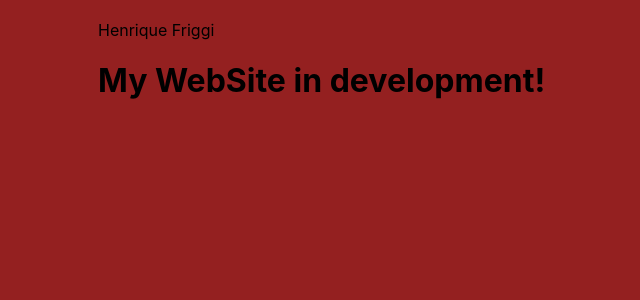
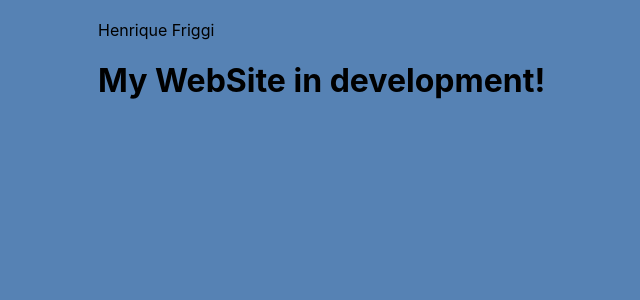
Before and after one commit to Hfriggi/websiteNextJS, a Next.js app: page / in a window 1280 px wide. Shown: the top 300 px of the page, without its empty margins (202-842 px from the left). Built offline with nearby package versions, Linux system fonts and the light colour scheme.

Commit message:
changin background color

```diff
--- a/styles/styles.css
+++ b/styles/styles.css
@@ -4,5 +4,5 @@ body {
     padding: 20px 20px 60px;
     max-width: 680px;
     margin: 0 auto;
-    background-color: rgb(148, 32, 32);
+    background-color: rgb(86, 130, 180);
   }
```
